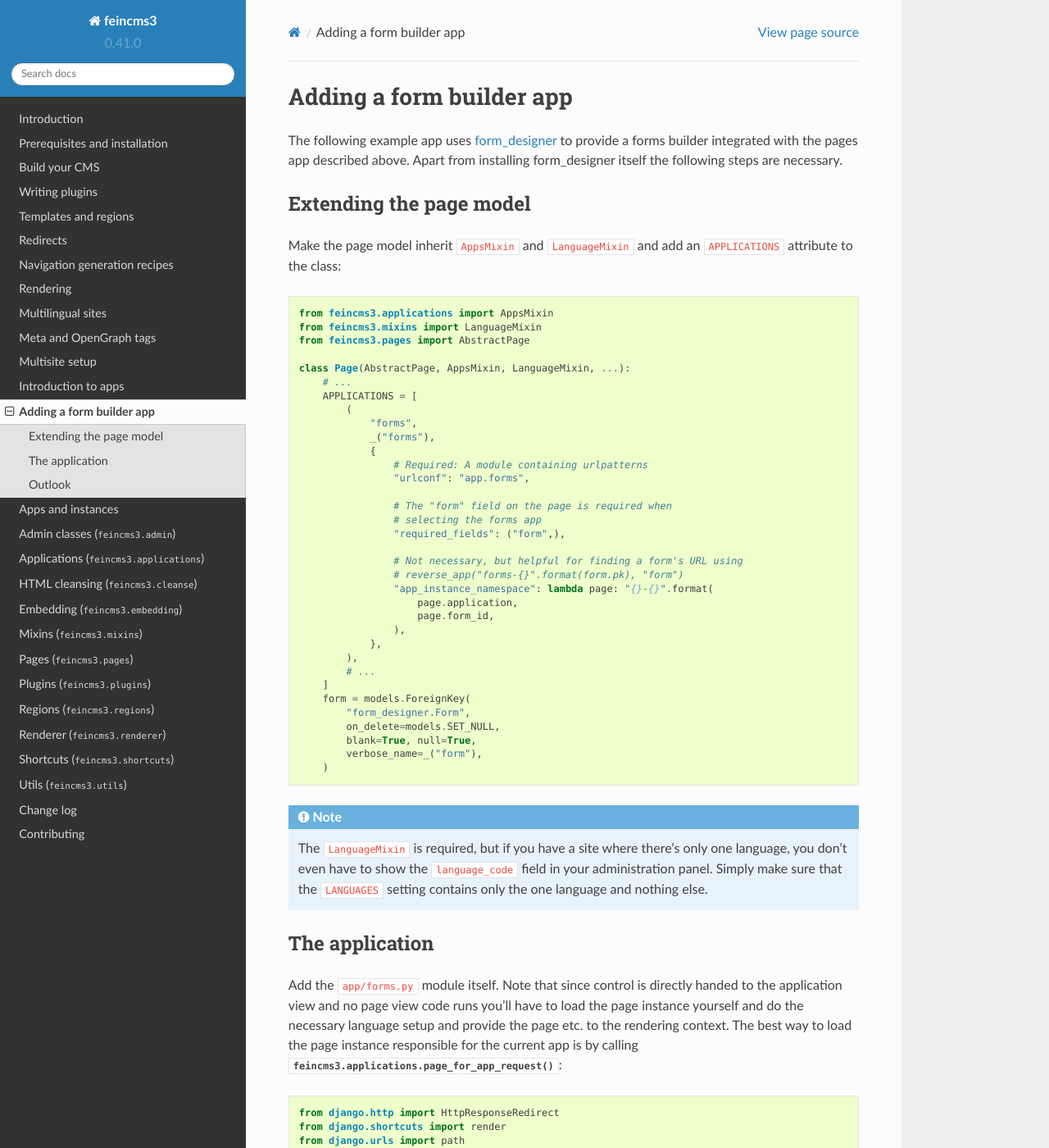
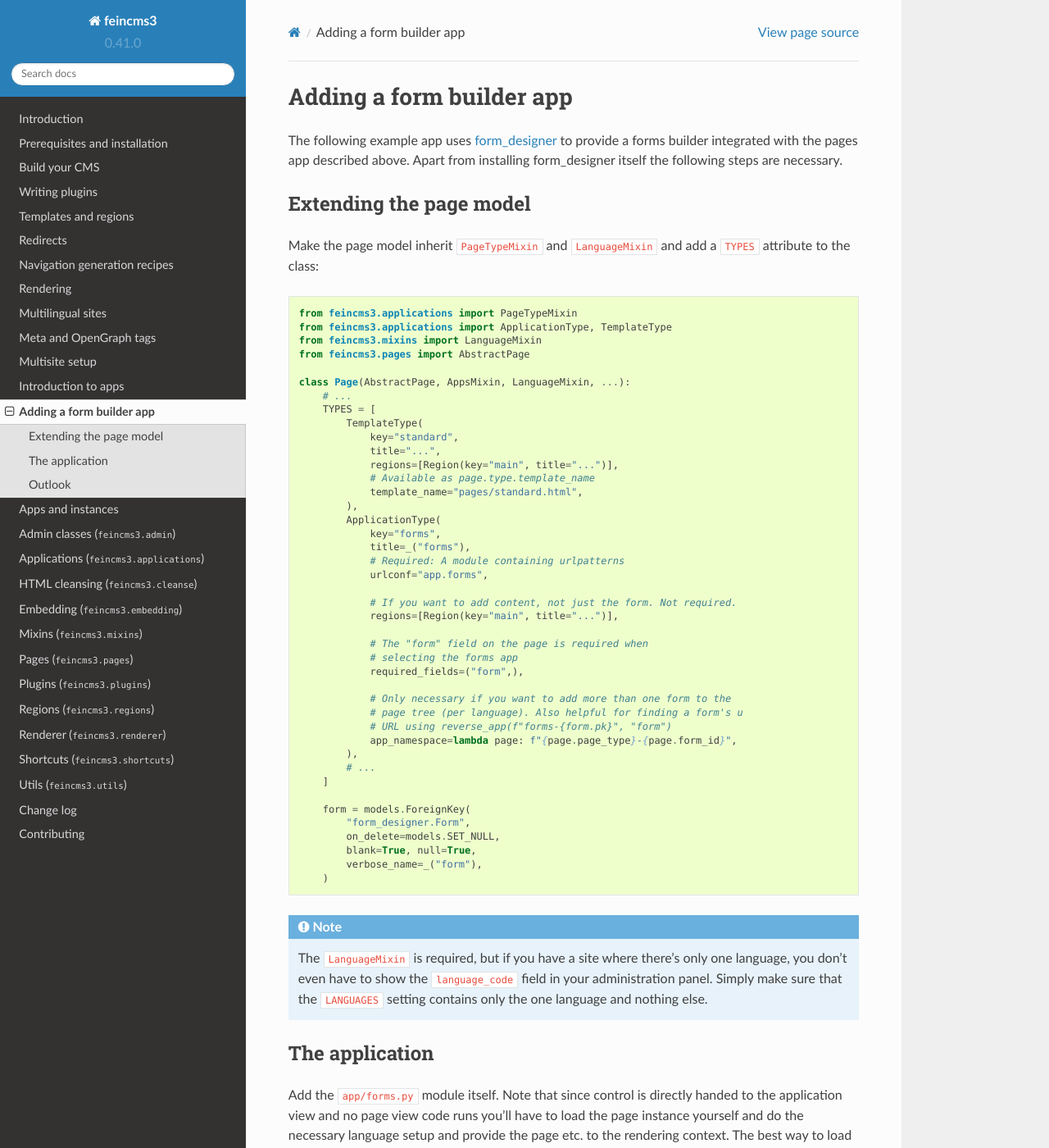
Before and after one commit to feincms/feincms3, a Sphinx documentation site: the page built from docs/guides/apps-form-builder.rst, in a window 1280 px wide and 1400 px high. Shown: the whole window at 82% size. Built offline with Sphinx 7.4.7 and the Read the Docs theme 2.0.0, drawn with Linux system fonts in a browser that asks for light colours; the version number could not be read and is left out.

Commit message:
Replace the AppsMixin with a new PageTypeMixin
The new PageTypeMixin includes the functionality of TemplateMixin, the
latter should therefore be removed when updating.

Note that this change is backwards incompatible. The release notes
contain upgrading instructions.

```diff
--- a/docs/guides/apps-form-builder.rst
+++ b/docs/guides/apps-form-builder.rst
@@ -12,39 +12,47 @@ form_designer itself the following steps are necessary.
 Extending the page model
 ~~~~~~~~~~~~~~~~~~~~~~~~
 
-Make the page model inherit ``AppsMixin`` and ``LanguageMixin`` and add
-an ``APPLICATIONS`` attribute to the class:
+Make the page model inherit ``PageTypeMixin`` and ``LanguageMixin`` and add
+a ``TYPES`` attribute to the class:
 
 .. code-block:: python
 
-    from feincms3.applications import AppsMixin
+    from feincms3.applications import PageTypeMixin
+    from feincms3.applications import ApplicationType, TemplateType
     from feincms3.mixins import LanguageMixin
     from feincms3.pages import AbstractPage
 
     class Page(AbstractPage, AppsMixin, LanguageMixin, ...):
         # ...
-        APPLICATIONS = [
-            (
-                "forms",
-                _("forms"),
-                {
-                    # Required: A module containing urlpatterns
-                    "urlconf": "app.forms",
+        TYPES = [
+            TemplateType(
+                key="standard",
+                title="...",
+                regions=[Region(key="main", title="...")],
+                # Available as page.type.template_name
+                template_name="pages/standard.html",
+            ),
+            ApplicationType(
+                key="forms",
+                title=_("forms"),
+                # Required: A module containing urlpatterns
+                urlconf="app.forms",
 
-                    # The "form" field on the page is required when
-                    # selecting the forms app
-                    "required_fields": ("form",),
+                # If you want to add content, not just the form. Not required.
+                regions=[Region(key="main", title="...")],
 
-                    # Not necessary, but helpful for finding a form's URL using
-                    # reverse_app("forms-{}".format(form.pk), "form")
-                    "app_instance_namespace": lambda page: "{}-{}".format(
-                        page.application,
-                        page.form_id,
-                    ),
-                },
+                # The "form" field on the page is required when
+                # selecting the forms app
+                required_fields=("form",),
+
+                # Only necessary if you want to add more than one form to the
+                # page tree (per language). Also helpful for finding a form's u
+                # URL using reverse_app(f"forms-{form.pk}", "form")
+                app_namespace=lambda page: f"{page.page_type}-{page.form_id}",
             ),
             # ...
         ]
+
         form = models.ForeignKey(
             "form_designer.Form",
             on_delete=models.SET_NULL,
```
Also changed, not shown: CHANGELOG.rst (+45 -3 lines), docs/guides/apps-and-instances.rst (+27 -21 lines), 7 other files.
